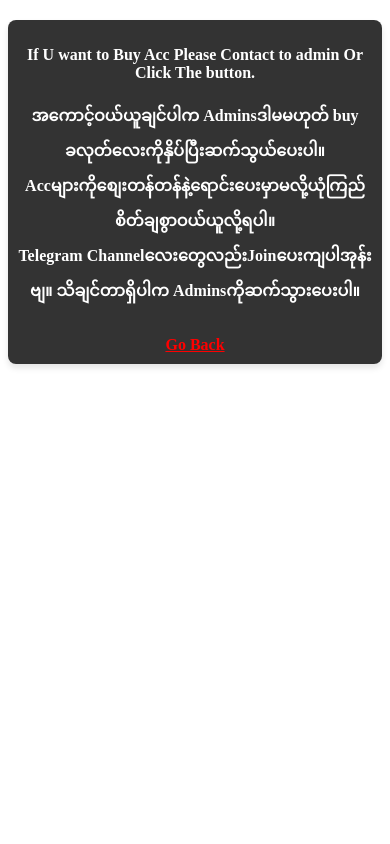
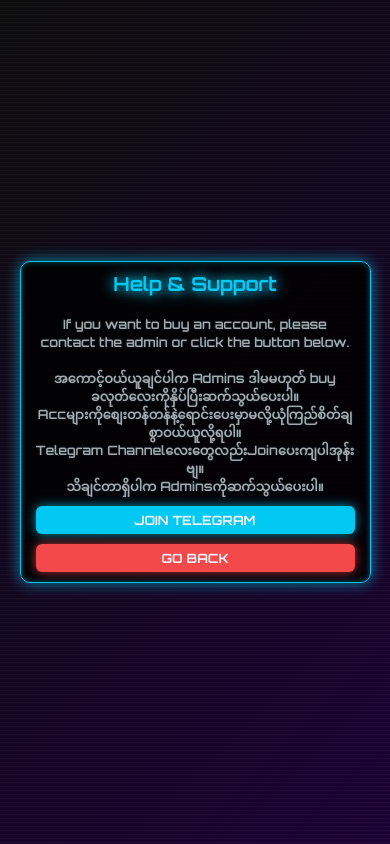
Before and after one commit to beeishoney1/PlantXBlox, a plain HTML site: page help/help.html in a window 390 px wide. Drawn offline with nearby package versions, Linux system fonts and the light colour scheme.

Commit message:
Your commit message

```diff
--- /dev/null
+++ b/help/help.css
@@ -0,0 +1,276 @@
+/* Reset default styles */
+* {
+    margin: 0;
+    padding: 0;
+    box-sizing: border-box;
+}
+
+/* Body styling with gradient background */
+body {
+    font-family: 'Orbitron', sans-serif;
+    background: linear-gradient(135deg, #0d0d0d 0%, #1a0033 100%);
+    color: #fff;
+    min-height: 100vh;
+    display: flex;
+    justify-content: center;
+    align-items: center;
+    position: relative;
+    overflow-x: hidden;
+}
+
+/* Particle background container */
+#particles-js {
+    position: absolute;
+    width: 100%;
+    height: 100%;
+    top: 0;
+    left: 0;
+    z-index: 0;
+}
+
+/* Scanline effect */
+.scanline {
+    position: absolute;
+    top: 0;
+    left: 0;
+    width: 100%;
+    height: 100%;
+    background: linear-gradient(
+        to bottom,
+        rgba(255, 255, 255, 0) 50%,
+        rgba(255, 255, 255, 0.05) 50%,
+        rgba(255, 255, 255, 0) 100%
+    );
+    background-size: 100% 4px;
+    animation: scanline 10s linear infinite;
+    z-index: 1;
+    pointer-events: none;
+}
+
+@keyframes scanline {
+    0% { transform: translateY(-100%); }
+    100% { transform: translateY(100%); }
+}
+
+/* Container styling with holographic effect */
+.container {
+    display: grid;
+    gap: 15px; /* Reduced gap */
+    margin: 10px; /* Reduced margin */
+    padding: 15px 20px; /* Reduced padding */
+    background: rgba(0, 0, 0, 0.9);
+    color: #fff;
+    border-radius: 10px; /* Slightly smaller border-radius */
+    text-align: center;
+    font-weight: 600;
+    box-shadow: 0 0 15px rgba(0, 212, 255, 0.5), inset 0 0 8px rgba(0, 212, 255, 0.3); /* Reduced glow */
+    border: 1px solid #00d4ff;
+    max-width: 400px; /* Smaller max-width */
+    z-index: 2;
+    animation: hologram 2s ease-in-out infinite alternate;
+    transition: transform 0.3s ease, box-shadow 0.3s ease;
+    position: relative;
+    overflow: hidden;
+}
+
+/* Holographic animation */
+@keyframes hologram {
+    0% { box-shadow: 0 0 15px rgba(0, 212, 255, 0.5), inset 0 0 8px rgba(0, 212, 255, 0.3); opacity: 0.9; }
+    100% { box-shadow: 0 0 25px rgba(0, 212, 255, 0.8), inset 0 0 12px rgba(0, 212, 255, 0.5); opacity: 1; }
+}
+
+.container:hover {
+    transform: scale(1.02);
+    box-shadow: 0 0 30px rgba(0, 212, 255, 0.8), inset 0 0 15px rgba(0, 212, 255, 0.5);
+}
+
+/* Header styling with neon glow and glitch effect */
+.header {
+    font-size: 1.5em; /* Reduced font size */
+    color: #00d4ff;
+    text-shadow: 0 0 8px rgba(0, 212, 255, 0.7), 0 0 15px rgba(0, 212, 255, 0.5); /* Reduced glow */
+    margin-bottom: 15px; /* Reduced margin */
+    position: relative;
+    animation: neonGlow 1.5s ease-in-out infinite alternate;
+}
+
+.header::before,
+.header::after {
+    content: attr(data-text);
+    position: absolute;
+    top: 0;
+    left: 0;
+    width: 100%;
+    height: 100%;
+    color: #00d4ff;
+    opacity: 0.8;
+}
+
+.header::before {
+    animation: glitch 1s linear infinite;
+    clip-path: polygon(0 0, 100% 0, 100% 33%, 0 33%);
+    -webkit-clip-path: polygon(0 0, 100% 0, 100% 33%, 0 33%);
+}
+
+.header::after {
+    animation: glitch 1.5s linear infinite;
+    clip-path: polygon(0 67%, 100% 67%, 100% 100%, 0 100%);
+    -webkit-clip-path: polygon(0 67%, 100% 67%, 100% 100%, 0 100%);
+}
+
+@keyframes neonGlow {
+    0% { text-shadow: 0 0 8px rgba(0, 212, 255, 0.7), 0 0 15px rgba(0, 212, 255, 0.5); }
+    100% { text-shadow: 0 0 15px rgba(0, 212, 255, 1), 0 0 25px rgba(0, 212, 255, 0.8); }
+}
+
+@keyframes glitch {
+    2%, 64% { transform: translate(2px, 0) skew(0deg); }
+    4%, 60% { transform: translate(-2px, 0) skew(0deg); }
+    62% { transform: translate(0, 0) skew(5deg); }
+}
+
+/* Paragraph styling with subtle glow */
+p {
+    font-size: 0.9em; /* Reduced font size */
+    line-height: 1.5; /* Slightly reduced line height */
+    text-shadow: 0 0 4px rgba(0, 212, 255, 0.3); /* Reduced glow */
+    position: relative;
+    animation: textFlicker 3s linear infinite;
+}
+
+@keyframes textFlicker {
+    0%, 19.9%, 22%, 62.9%, 64%, 64.9%, 70%, 100% { opacity: 1; }
+    20%, 21.9%, 63%, 63.9%, 65%, 69.9% { opacity: 0.7; }
+}
+
+/* Preformatted text (if used) */
+pre {
+    text-align: center;
+    font-size: 0.9em;
+    line-height: 1.5;
+    text-shadow: 0 0 4px rgba(0, 212, 255, 0.3);
+}
+
+/* Link/Button styling with sci-fi glow */
+a {
+    display: inline-block;
+    padding: 8px 15px; /* Reduced padding */
+    background: #ff4d4d;
+    color: #fff;
+    text-decoration: none;
+    border-radius: 6px; /* Smaller border-radius */
+    font-weight: 700;
+    font-size: 0.9em; /* Reduced font size */
+    text-transform: uppercase;
+    transition: background 0.3s ease, transform 0.3s ease, box-shadow 0.3s ease;
+    box-shadow: 0 0 8px rgba(255, 77, 77, 0.5); /* Reduced glow */
+    position: relative;
+    animation: buttonGlow 1.5s ease-in-out infinite alternate;
+}
+
+a:hover {
+    background: #e60000;
+    transform: scale(1.05);
+    box-shadow: 0 0 15px rgba(255, 77, 77, 0.8);
+}
+
+/* Telegram button styling */
+.telegram-btn {
+    background: #00d4ff;
+    box-shadow: 0 0 8px rgba(0, 212, 255, 0.5);
+}
+
+.telegram-btn:hover {
+    background: #00b3cc;
+    box-shadow: 0 0 15px rgba(0, 212, 255, 0.8);
+}
+
+@keyframes buttonGlow {
+    0% { box-shadow: 0 0 8px rgba(255, 77, 77, 0.5); }
+    100% { box-shadow: 0 0 15px rgba(255, 77, 77, 0.8); }
+}
+
+.telegram-btn {
+    animation: telegramGlow 1.5s ease-in-out infinite alternate;
+}
+
+@keyframes telegramGlow {
+    0% { box-shadow: 0 0 8px rgba(0, 212, 255, 0.5); }
+    100% { box-shadow: 0 0 15px rgba(0, 212, 255, 0.8); }
+}
+
+/* Media query for phone sizes (up to 768px) */
+@media (max-width: 768px) {
+    .container {
+        max-width: 90%; /* Use percentage for better fit */
+        padding: 10px 15px; /* Further reduced padding */
+        gap: 10px; /* Further reduced gap */
+        margin: 5px; /* Further reduced margin */
+        box-shadow: 0 0 10px rgba(0, 212, 255, 0.5), inset 0 0 5px rgba(0, 212, 255, 0.3); /* Reduced glow */
+    }
+
+    @keyframes hologram {
+        0% { box-shadow: 0 0 10px rgba(0, 212, 255, 0.5), inset 0 0 5px rgba(0, 212, 255, 0.3); opacity: 0.9; }
+        100% { box-shadow: 0 0 20px rgba(0, 212, 255, 0.8), inset 0 0 8px rgba(0, 212, 255, 0.5); opacity: 1; }
+    }
+
+    .container:hover {
+        box-shadow: 0 0 20px rgba(0, 212, 255, 0.8), inset 0 0 10px rgba(0, 212, 255, 0.5);
+    }
+
+    .header {
+        font-size: 1.2em; /* Further reduced font size */
+        text-shadow: 0 0 6px rgba(0, 212, 255, 0.7), 0 0 12px rgba(0, 212, 255, 0.5);
+        margin-bottom: 10px;
+    }
+
+    @keyframes neonGlow {
+        0% { text-shadow: 0 0 6px rgba(0, 212, 255, 0.7), 0 0 12px rgba(0, 212, 255, 0.5); }
+        100% { text-shadow: 0 0 12px rgba(0, 212, 255, 1), 0 0 20px rgba(0, 212, 255, 0.8); }
+    }
+
+    p {
+        font-size: 0.8em; /* Further reduced font size */
+        line-height: 1.4;
+        text-shadow: 0 0 3px rgba(0, 212, 255, 0.3);
+    }
+
+    pre {
+        font-size: 0.8em;
+        line-height: 1.4;
+        text-shadow: 0 0 3px rgba(0, 212, 255, 0.3);
+    }
+
+    a {
+        padding: 6px 12px; /* Further reduced padding */
+        font-size: 0.8em; /* Further reduced font size */
+        box-shadow: 0 0 6px rgba(255, 77, 77, 0.5);
+    }
+
+    a:hover {
+        box-shadow: 0 0 12px rgba(255, 77, 77, 0.8);
+    }
+
+    .telegram-btn {
+        box-shadow: 0 0 6px rgba(0, 212, 255, 0.5);
+    }
+
+    .telegram-btn:hover {
+        box-shadow: 0 0 12px rgba(0, 212, 255, 0.8);
+    }
+
+    @keyframes buttonGlow {
+        0% { box-shadow: 0 0 6px rgba(255, 77, 77, 0.5); }
+        100% { box-shadow: 0 0 12px rgba(255, 77, 77, 0.8); }
+    }
+
+    @keyframes telegramGlow {
+        0% { box-shadow: 0 0 6px rgba(0, 212, 255, 0.5); }
+        100% { box-shadow: 0 0 12px rgba(0, 212, 255, 0.8); }
+    }
+
+    /* Adjust particle density for smaller screens */
+    #particles-js {
+        display: block; /* Ensure particles are visible */
+    }
+}
--- a/help/help.html
+++ b/help/help.html
@@ -4,48 +4,31 @@
     <meta charset="UTF-8">
     <meta name="viewport" content="width=device-width, initial-scale=1.0">
     <title>Help</title>
-    <style>
-
-      .container{
-        display: grid;
-        gap: 10px;
-
-
-    margin-top: 20px;
-    padding: 10px;
-    background-color: rgba(0, 0, 0, 0.8);
-    color: white;
-    border-radius: 8px;
-    text-align: center;
-    font-weight: 600;
-    box-shadow: 0 4px 6px rgba(0, 0, 0, 0.1);
-    transition: all 2s;
-}
-    pre{
-        text-align: center;
-    }
-
-    a{
-        color: red;
-
-    }
-    </style>
+    <link rel="stylesheet" href="help.css">
+    <!-- Include Google Fonts for Orbitron -->
+    <link href="https://fonts.googleapis.com/css2?family=Orbitron:wght@400;600;700&display=swap" rel="stylesheet">
 </head>
 <body>
+    <!-- Particle background -->
+    <div id="particles-js"></div>
+    <!-- Scanline effect -->
+    <div class="scanline"></div>
+
     <div class="container">
-        <p>If U want to Buy Acc Please Contact to admin Or Click The button.<br><br/>
-
-            အကောင့်ဝယ်ယူချင်ပါက Adminsဒါမမဟုတ် buy ခလုတ်လေးကိုနှိပ်ပြီးဆက်သွယ်ပေးပါ။<br/>
-            Accများကိုစျေးတန်တန်နဲ့ရောင်းပေးမှာမလို့ယုံကြည်စိတ်ချစွာဝယ်ယူလို့ရပါ။<br>
-            Telegram Channelလေးတွေလည်းJoinပေးကျပါအုန်းဗျ။
-
-            သိချင်တာရှိပါက Adminsကိုဆက်သွားပေးပါ။
+        <h1 class="header">Help & Support</h1>
+        <p>
+            If you want to buy an account, please contact the admin or click the button below.<br><br/>
+            အကောင့်ဝယ်ယူချင်ပါက Admins ဒါမမဟုတ် buy ခလုတ်လေးကိုနှိပ်ပြီးဆက်သွယ်ပေးပါ။<br/>
+            Accများကိုစျေးတန်တန်နဲ့ရောင်းပေးမှာမလို့ယုံကြည်စိတ်ချစွာဝယ်ယူလို့ရပါ။<br/>
+            Telegram Channelလေးတွေလည်းJoinပေးကျပါအုန်းဗျ။<br/>
+            သိချင်တာရှိပါက Adminsကိုဆက်သွယ်ပေးပါ။
         </p>
-        <a href="./../index.html ">Go Back</a>
-
+        <a href="https://t.me/UzuiTengen0" class="telegram-btn">Join Telegram</a>
+        <a href="./../index.html">Go Back</a>
     </div>
 
-
+    <!-- Include particles.js library -->
+    <script src="https://cdn.jsdelivr.net/npm/particles.js@2.0.0/particles.min.js"></script>
+    <script src="help.js"></script>
 </body>
-
 </html>
```
Also changed, not shown: Mainpage/Main.html (+3 -3 lines), index.html (line endings or trailing spaces).
